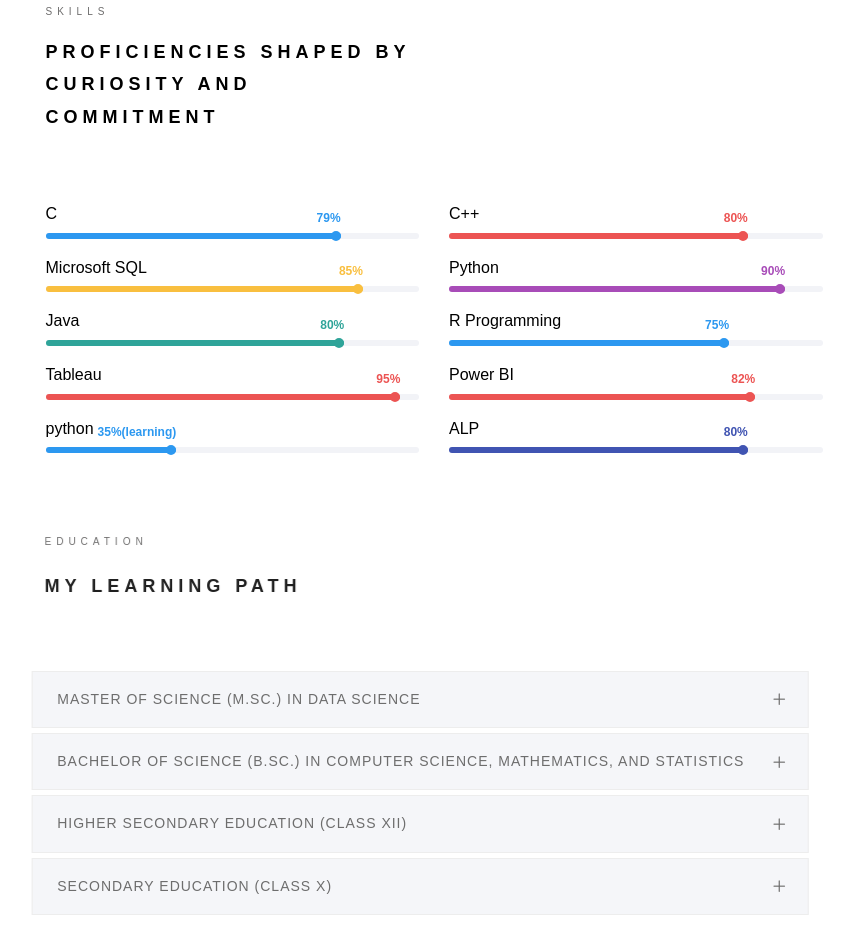
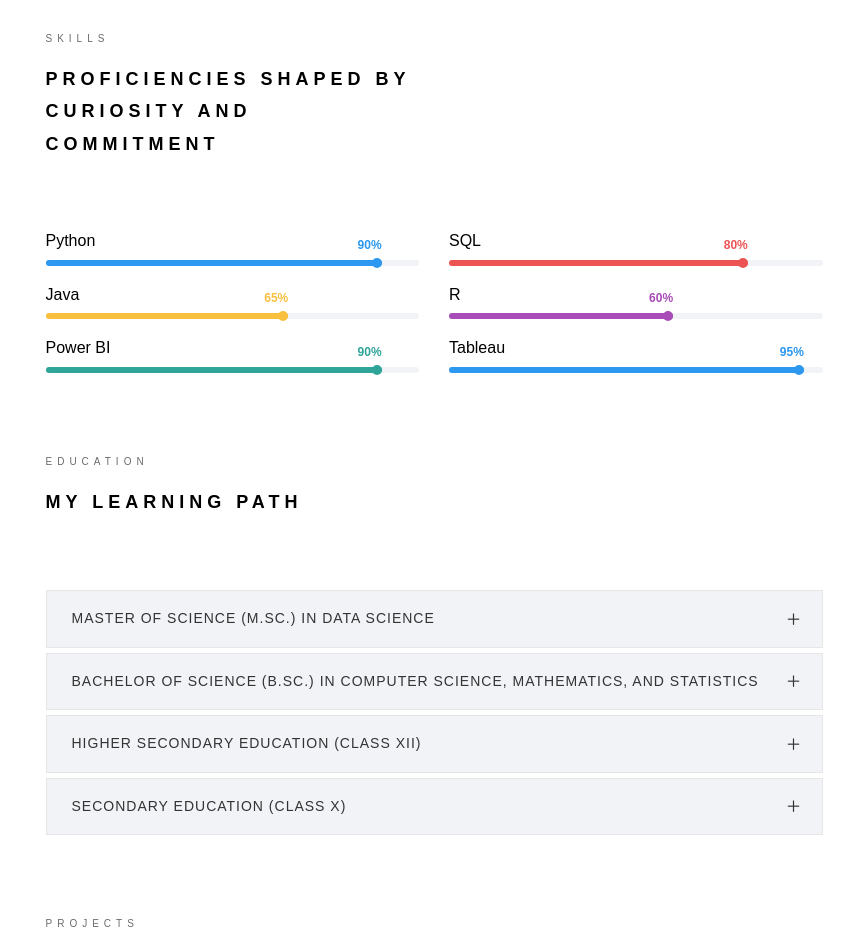
Before and after one commit to roshrr10/PORTFOLIO, a plain HTML site: page index.html in a window 1280 px wide. Shown: the part 1568-2506 px from the top of the page, without its empty margins (356-1210 px from the left). Drawn offline with Linux system fonts and the light colour scheme; a web font is replaced by a local one.

Commit message:
Update index.html

```diff
--- a/index.html
+++ b/index.html
@@ -156,19 +156,6 @@
 											</div>
 										</a>
 									</div>
-
-									<!-- Remove this div if you don't have account on Kaggle -->
-									<div class="col-md-3 animate-box" data-animate-effect="fadeInTop">
-										<a href="https://www.kaggle.com/roshrr10" target="_blank"> <!-- Add your link -->
-											<div class="services color-3">
-												<span class="icon2">
-													<i class="fab fa-kaggle"></i>
-													<h3>Kaggle</h3>
-												</span>
-											</div>
-										</a>
-									</div>
-
 								</div>
 
 							</div>
@@ -194,7 +181,7 @@
 									<div class="desc">
 										<!-- Edit content for your specialization -->
 										<h3>Data Science</h3>
-										<p>Machine Learning | IOT | Deep Learning | Python </p>
+										<p>Machine Learning || IOT || Deep Learning || AI </p>
 									</div>
 								</div>
 							</div>
@@ -208,7 +195,7 @@
 									<div class="desc">
 										<!-- Edit content for your specialization -->
 										<h3>Data Analytics</h3>
-										<p> Power BI | Tableau | Geospatial | SQL | Excel</p>
+										<p> Power BI || Tableau || Geospatial || SQL || Excel || Python </p>
 									</div>
 								</div>
 							</div>
@@ -222,7 +209,7 @@
 									<div class="desc">
 										<!-- Edit content for your specialization -->
 										<h3>Domain Expertise</h3>
-										<p>Healthcare Domain</p>
+										<p>Sports || Healthcare || Finance </p>
 									</div>
 								</div>
 							</div>
@@ -245,11 +232,11 @@
 							<!-- Edit content based on your Skills and percentages -->
 							<div class="col-md-6 animate-box" data-animate-effect="fadeInLeft">
 								<div class="progress-wrap">
-									<h3>C</h3>
+									<h3>Python</h3>
 									<div class="progress">
 										<div class="progress-bar color-1" role="progressbar" aria-valuenow="79"
-											aria-valuemin="0" aria-valuemax="100" style="width:79%">
-											<span>79%</span>
+											aria-valuemin="0" aria-valuemax="100" style="width:90%">
+											<span>90%</span>
 										</div>
 									</div>
 								</div>
@@ -257,7 +244,7 @@
 
 							<div class="col-md-6 animate-box" data-animate-effect="fadeInRight">
 								<div class="progress-wrap">
-									<h3>C++</h3>
+									<h3>SQL</h3>
 									<div class="progress">
 										<div class="progress-bar color-2" role="progressbar" aria-valuenow="80%"
 											aria-valuemin="0" aria-valuemax="100" style="width:80%">
@@ -269,11 +256,11 @@
 
 							<div class="col-md-6 animate-box" data-animate-effect="fadeInLeft">
 								<div class="progress-wrap">
-									<h3>Microsoft SQL</h3>
+									<h3>Java</h3>
 									<div class="progress">
 										<div class="progress-bar color-3" role="progressbar" aria-valuenow="85"
-											aria-valuemin="0" aria-valuemax="100" style="width:85%">
-											<span>85%</span>
+											aria-valuemin="0" aria-valuemax="100" style="width:65%">
+											<span>65%</span>
 										</div>
 									</div>
 								</div>
@@ -281,9 +268,21 @@
 
 							<div class="col-md-6 animate-box" data-animate-effect="fadeInRight">
 								<div class="progress-wrap">
-									<h3>Python</h3>
+									<h3>R</h3>
 									<div class="progress">
 										<div class="progress-bar color-4" role="progressbar" aria-valuenow="90"
+											aria-valuemin="0" aria-valuemax="100" style="width:60%">
+											<span>60%</span>
+										</div>
+									</div>
+								</div>
+							</div>
+
+							<div class="col-md-6 animate-box" data-animate-effect="fadeInLeft">
+								<div class="progress-wrap">
+									<h3>Power BI</h3>
+									<div class="progress">
+										<div class="progress-bar color-5" role="progressbar" aria-valuenow="80"
 											aria-valuemin="0" aria-valuemax="100" style="width:90%">
 											<span>90%</span>
 										</div>
@@ -293,76 +292,15 @@
 
 							<div class="col-md-6 animate-box" data-animate-effect="fadeInLeft">
 								<div class="progress-wrap">
-									<h3>Java</h3>
-									<div class="progress">
-										<div class="progress-bar color-5" role="progressbar" aria-valuenow="80"
-											aria-valuemin="0" aria-valuemax="100" style="width:80%">
-											<span>80%</span>
-										</div>
-									</div>
-								</div>
-							</div>
-
-							<div class="col-md-6 animate-box" data-animate-effect="fadeInLeft">
-								<div class="progress-wrap">
-									<h3>R Programming</h3>
+									<h3>Tableau</h3>
 									<div class="progress">
 										<div class="progress-bar color-1" role="progressbar" aria-valuenow="75"
-											aria-valuemin="0" aria-valuemax="100" style="width:75%">
-											<span>75%</span>
-										</div>
-									</div>
-								</div>
-							</div>
-
-							<div class="col-md-6 animate-box" data-animate-effect="fadeInLeft">
-								<div class="progress-wrap">
-									<h3>Tableau</h3>
-									<div class="progress">
-										<div class="progress-bar color-2" role="progressbar" aria-valuenow="95"
 											aria-valuemin="0" aria-valuemax="100" style="width:95%">
 											<span>95%</span>
 										</div>
 									</div>
 								</div>
 							</div>
-
-							<div class="col-md-6 animate-box" data-animate-effect="fadeInLeft">
-								<div class="progress-wrap">
-									<h3>Power BI</h3>
-									<div class="progress">
-										<div class="progress-bar color-2" role="progressbar" aria-valuenow="82"
-											aria-valuemin="0" aria-valuemax="100" style="width:82%">
-											<span>82%</span>
-										</div>
-									</div>
-								</div>
-							</div>
-
-							<div class="col-md-6 animate-box" data-animate-effect="fadeInLeft">
-								<div class="progress-wrap">
-									<h3>python</h3>
-									<div class="progress">
-										<div class="progress-bar color-1" role="progressbar" aria-valuenow="35"
-											aria-valuemin="0" aria-valuemax="100" style="width:35%">
-											<span>35%(learning)</span>
-										</div>
-									</div>
-								</div>
-							</div>
-
-							<div class="col-md-6 animate-box" data-animate-effect="fadeInRight">
-								<div class="progress-wrap">
-									<h3>ALP</h3>
-									<div class="progress">
-										<div class="progress-bar color-6" role="progressbar" aria-valuenow="80"
-											aria-valuemin="0" aria-valuemax="100" style="width:80%">
-											<span>80%</span>
-										</div>
-									</div>
-								</div>
-							</div>
-
 						</div>
 					</div>
 				</section>
@@ -467,17 +405,16 @@
 						<div class="row row-pt-md">
 							<div class="col-md-4 text-center animate-box">
 								<div class="services color-1">
-									<a href="https://github.com/BALASANKARP" target="_blank">
+									<a href="https://github.com/roshrr10" target="_blank">
 										<span class="icon">
 											<i class="icon-github"></i>
 										</span>
 									</a>
 									<div class="desc">
 										<!-- Edit content for your specialization -->
-										<h3>Ukraine Russia War Data Analysis</h3>
-										<p>2022 Ukraine Russia War Exploratory Data Analysis, Analysis was done on the
-											day 167 of the war</p>
-										<p id="project-tool">Tableau | Power BI | Advance Excel | Python</p>
+										<h3>Lakdi: Furniture Selling Web Application</h3>
+										<p>Implemented price prediction using Random Forest and built a recommendation system using CNN (VGG16)</p>
+										<p id="project-tool">Python | Keras| Scikit-learn| Django | PL/SQL</p>
 									</div>
 								</div>
 							</div>
@@ -485,7 +422,7 @@
 							<!-- Remove this div if you have only one specialization -->
 							<div class="col-md-4 text-center animate-box">
 								<div class="services color-2">
-									<a href="https://github.com/BALASANKARP" target="_blank">
+									<a href="https://github.com/roshrr10" target="_blank">
 										<span class="icon">
 											<i class="icon-github"></i>
 										</span>
@@ -503,7 +440,7 @@
 							<!-- Remove this div if you have only two specialization -->
 							<div class="col-md-4 text-center animate-box">
 								<div class="services color-3">
-									<a href="https://github.com/RiyaBM" target="_blank">
+									<a href="https://github.com/roshrr10" target="_blank">
 										<span class="icon">
 											<i class="icon-github"></i>
 										</span>
```
